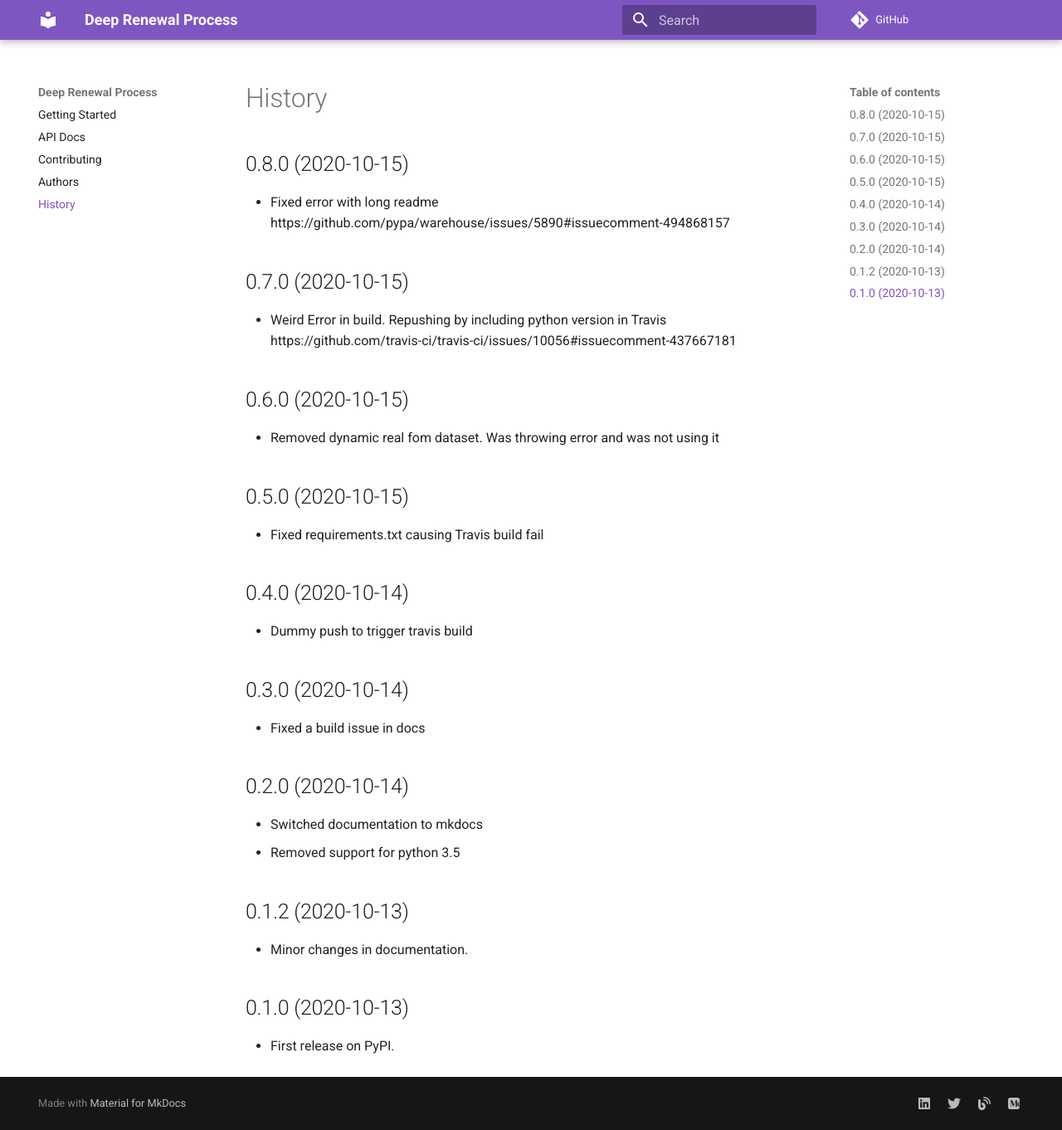
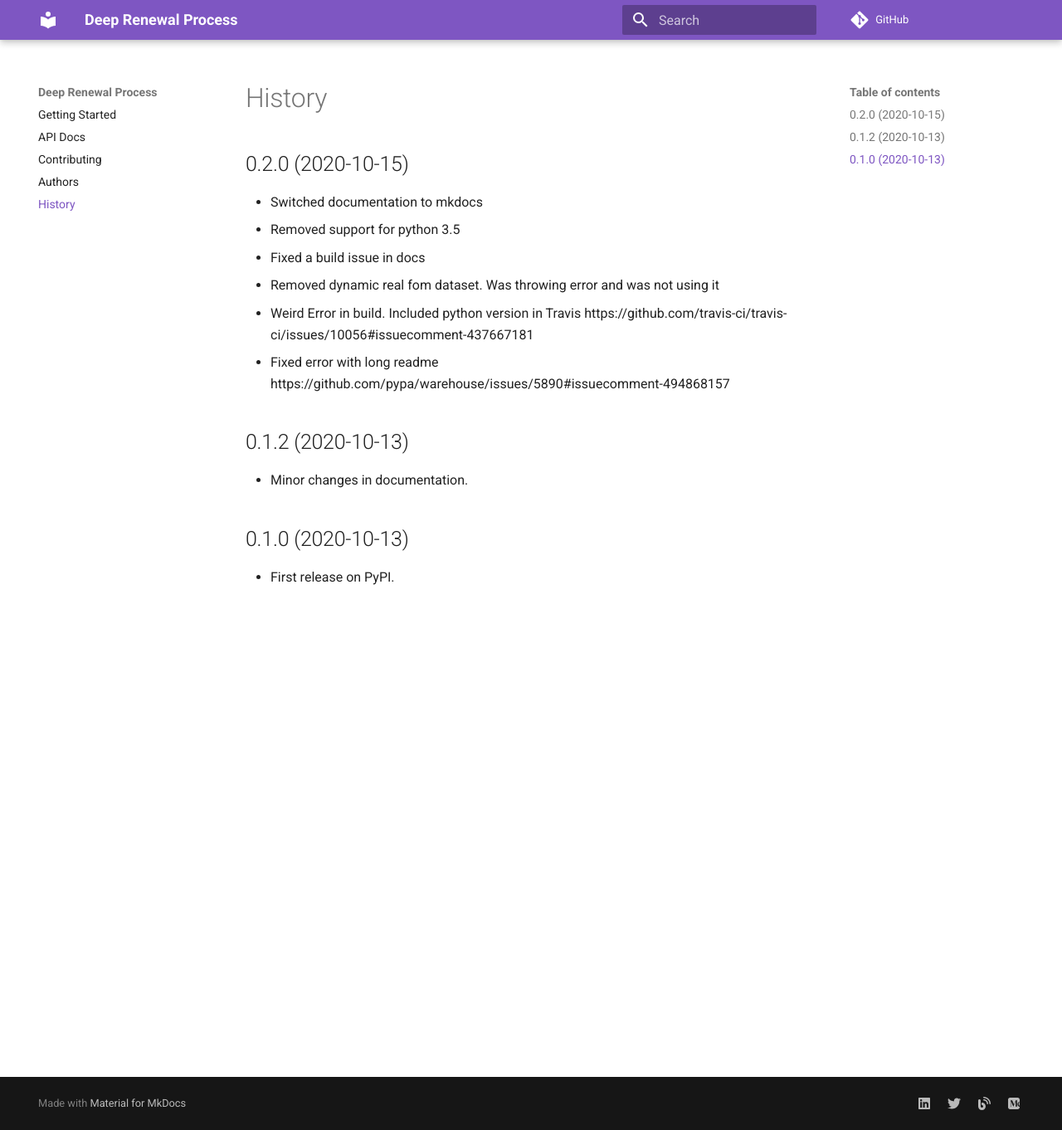
Before and after one commit to manujosephv/deeprenewalprocess, an MkDocs documentation site: the page built from docs/history.md, in a window 1280 px wide and 1362 px high. Shown: the whole window at 83% size. Built offline with MkDocs 1.6.1 and Material for MkDocs 9.7.7, drawn with Linux system fonts in a browser that asks for light colours; comment, search, counter and statistics services are not loaded.

Commit message:
-- changed history

```diff
--- a/docs/history.md
+++ b/docs/history.md
@@ -1,43 +1,18 @@
 History
 =======
-0.8.0 (2020-10-15)
-------------------
 
-- Fixed error with long readme
-https://github.com/pypa/warehouse/issues/5890#issuecomment-494868157
-
-
-0.7.0 (2020-10-15)
-------------------
-
-- Weird Error in build. Repushing by including python version in Travis
-https://github.com/travis-ci/travis-ci/issues/10056#issuecomment-437667181
-
-0.6.0 (2020-10-15)
-------------------
-
-- Removed dynamic real fom dataset. Was throwing error and was not using it
-
-0.5.0 (2020-10-15)
-------------------
-
-- Fixed requirements.txt causing Travis build fail
-
-0.4.0 (2020-10-14)
-------------------
-
-- Dummy push to trigger travis build
-
-0.3.0 (2020-10-14)
-------------------
-
-- Fixed a build issue in docs
-
-0.2.0 (2020-10-14)
+0.2.0 (2020-10-15)
 ------------------
 
 - Switched documentation to mkdocs
 - Removed support for python 3.5
+- Fixed a build issue in docs
+- Removed dynamic real fom dataset. Was throwing error and was not using it
+- Weird Error in build. Included python version in Travis
+https://github.com/travis-ci/travis-ci/issues/10056#issuecomment-437667181
+- Fixed error with long readme
+https://github.com/pypa/warehouse/issues/5890#issuecomment-494868157
+
 
 0.1.2 (2020-10-13)
 ------------------
```
Also changed, not shown: 1 other file.
